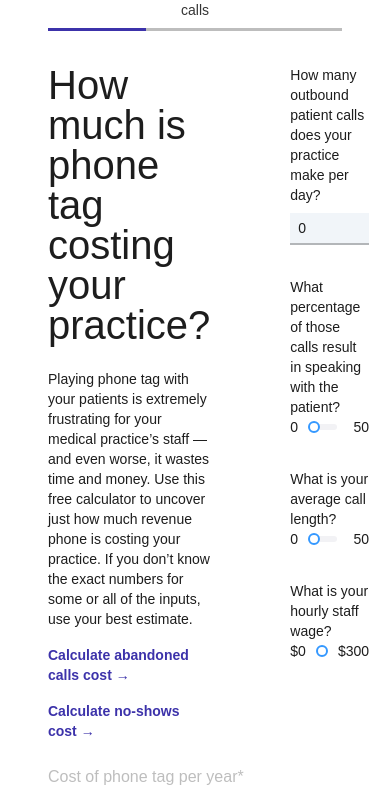
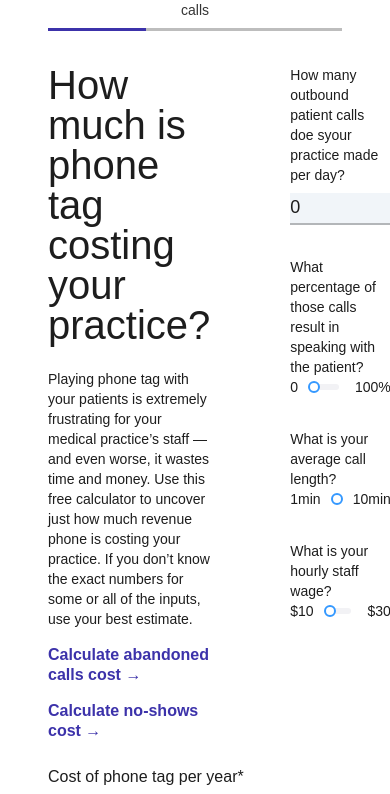
Before and after one commit to paulovaz1006/cost-saving-calculator, a Next.js app: page / in a window 390 px wide. Shown: the part 757-1551 px from the top of the page. Built offline with nearby package versions, Linux system fonts and the light colour scheme.

Commit message:
feat: add calc phoneTag

```diff
--- a/src/app/globals.css
+++ b/src/app/globals.css
@@ -67,16 +67,26 @@ body {
 .tab-list li.active {
   border-bottom-color: #3c32aa;
 }
-.box-cost {
-  color:#00000042
+.box-cost p {
+   color: #959595;
+   font-size: 14px;
+   margin:16px 0
 }
+.cost-total {
+  color: #1d1d1d;
+}
+
 .cost-total input {
   border-bottom: 2px solid #00000042;
+  font-size: 18px;
+  padding-left: 0!important;
+  cursor: text;
 }
 .link-info {
   color: #3c32aa;
   font-weight: bold;
   display: block;
+  font-size: 16px;
 }
 .rs-slider {
   flex: 1
--- a/src/app/layout.tsx
+++ b/src/app/layout.tsx
@@ -5,8 +5,7 @@ import './globals.css'
 const inter = Inter({ subsets: ['latin'] })
 
 export const metadata: Metadata = {
-  title: 'Create Next App',
-  description: 'Generated by create next app',
+  title: 'Cost saving calculator',
 }
 
 export default function RootLayout({
--- a/src/app/page.tsx
+++ b/src/app/page.tsx
@@ -37,28 +37,36 @@ export default function Home() {
 
   const sumTotalCost = (items: {[key: string]: number}): number => {
     delete items['total']
-     console.log(items)
+    const isValuEmpty = Object.values(items).indexOf(0) > -1;
 
-
-    const isValuEmpty = Object.values(items).indexOf(0) > -1;
-    if (isValuEmpty) {
-      return 0;
-    }
+    if (isValuEmpty) return 0;
 
     const quantityPercent1 = (items['quantityPatient'] * items['itemPercent1']) / 100;
     const quantityPercent2 = items['itemPercent2'] ? (quantityPercent1 * items['itemPercent2']) / 100 : quantityPercent1;
     const resultAvenue = quantityPercent2 * items['appointmentRevenue'];
     const result = (resultAvenue * 20) * 12;
 
-    console.log(result)
+    return result;
+  }
+  const sumTotalCostPhoneTag = (costs) => {
+    console.log(costs)
+    delete costs['total']
+    const isValuEmpty = Object.values(costs).indexOf(0) > -1;
 
-    //const total = Object.values(items).reduce((sumTotalCost, item) => sumTotalCost + item, 0);
+    if (isValuEmpty) return 0;
 
-    return result
+    const percentFallPatient = (costs['numberPatient'] * costs['average']) / 100;
+    const result1 = costs['percentageSpeakingClient'] / 60
+    const result2 = result1 * costs['hourlyStaffWage']
+    const result3 = (result2 * 20) * 12;
+    const resultFinal = result3 * percentFallPatient;
+
+    return resultFinal;
   }
 
+
+
   function handleChangeValuesInputs(this: {[key: string]: string}, identifier: string, value: number): object {
-// @ts-ignore
     const tabIdentifier = this.tabIdentifier.trim();
     const currentValues = inputValues
     const newValues = {
@@ -68,7 +76,7 @@ export default function Home() {
 
     currentValues[tabIdentifier] = {
       ...newValues,
-      total: sumTotalCost(newValues)
+      total: tabIdentifier === 'phoneTag' ? sumTotalCostPhoneTag(newValues) : sumTotalCost(newValues)
     }
 
     setInputValues({
@@ -116,7 +124,7 @@ export default function Home() {
       },
       infoForm: {
         firstInput: {
-          label: "How many outbound patient calls does your practice make per day?",
+          label: "How many outbound patient calls doe syour practice made per day?",
           value: inputValues.phoneTag.numberPatient,
           placeholder: "Number Patient",
           identifier: 'numberPatient'
@@ -127,28 +135,28 @@ export default function Home() {
             value: inputValues.phoneTag.average,
             min: 0,
             textMin: '0',
-            max: 50,
-            textMax: '50',
+            max: 100,
+            textMax: '100%',
             identifier: 'average',
             step: 0.5
           },
           {
             label: "What is your average call length?",
             value: inputValues.phoneTag.percentageSpeakingClient,
-            min: 0,
-            textMin: '0',
-            max: 50,
-            textMax: '50',
+            min: 1,
+            textMin: '1min',
+            max: 10,
+            textMax: '10min',
             identifier: 'percentageSpeakingClient',
             step: 0.5
           },
           {
             label: "What is your hourly staff wage?",
             value: inputValues.phoneTag.hourlyStaffWage,
-            min: 0,
-            textMin: '$0',
-            max: 300,
-            textMax: '$300',
+            min: 10,
+            textMin: '$10',
+            max: 30,
+            textMax: '$30',
             identifier: 'hourlyStaffWage',
             step: 1
           }
@@ -176,37 +184,37 @@ export default function Home() {
       },
       infoForm: {
         firstInput: {
-          label: "How many inbound patient calls does your practice receive per day?",
+          label: "How many outbound patient calls does your clinical trial site make per day?",
           value: inputValues.abandonedCalls.quantityPatient,
           placeholder: "Number Patient",
           identifier: 'quantityPatient'
         },
         inputs: [
           {
-            label: "What percentage of those calls are abandoned?",
+            label: "What percentage of these calls are answered?",
             value: inputValues.abandonedCalls.itemPercent1,
             min: 0,
             textMin: '0',
             max: 50,
-            textMax: '50',
+            textMax: '50%',
             identifier: 'itemPercent1',
             step: 0.5
           },
             {
-            label: "How many calls relate to patient scheduling?",
+            label: "How many calls relate to needing to prescreen them?",
             value: inputValues.abandonedCalls.itemPercent2,
             min: 0,
             textMin: '0',
             max: 50,
-            textMax: '50',
+            textMax: '50%',
             identifier: 'itemPercent2',
             step: 0.5
           },
           {
-            label: "What is your average appointment revenue?",
+            label: "What is the average you pay your team per hour?",
             value: inputValues.abandonedCalls.appointmentRevenue,
-            min: 0,
-            textMin: '$0',
+            min: 100,
+            textMin: '$100',
             max: 300,
             textMax: '$300',
             identifier: 'appointmentRevenue',
@@ -243,22 +251,22 @@ export default function Home() {
         },
         inputs: [
           {
-            label: "What percentage of those appointments are no-shows?",
+            label: "How many patients on average does your site schedule?",
             value: inputValues.noShows.itemPercent1,
             min: 0,
             textMin: '0',
             max: 50,
-            textMax: '50',
+            textMax: '50%',
             identifier: 'itemPercent1',
             step: 0.5
           },
           {
-            label: "What is your average appointment revenue?",
+            label: "How much do you pay your staff an hour to try to reach out to them again? ",
             value: inputValues.noShows.appointmentRevenue,
-            min: 0,
-            textMin: '$0',
-            max: 300,
-            textMax: '$300',
+            min: 12,
+            textMin: '$12',
+            max: 25,
+            textMax: '$25',
             identifier: 'appointmentRevenue',
             step: 1
           }
--- a/src/components/InfoTab/index.tsx
+++ b/src/components/InfoTab/index.tsx
@@ -14,7 +14,7 @@ type TInfoTab = {
   changeTab: any
 }
 const InfoTab = ({infosTab, changeTab}:TInfoTab) => (
-  <section className='max-w-xl'>
+  <section className='max-w-xl flex flex-col'>
     <InfoSection
       title={infosTab.title}
       info={infosTab.info}
```
